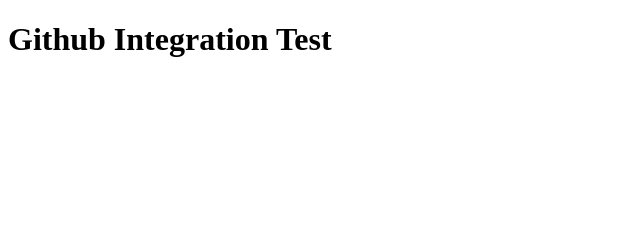
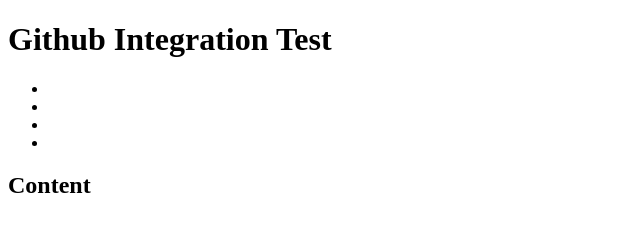
Before and after one commit to karleene/githubIntegrationTest, a plain HTML site: page index.html in a window 1280 px wide. Shown: the whole page, without its empty margins (0-640 px from the left). Drawn offline with Linux system fonts and the light colour scheme.

Commit message:
added nav and h2

```diff
--- a/index.html
+++ b/index.html
@@ -8,5 +8,16 @@
 </head>
 <body>
     <h1>Github Integration Test</h1>
+
+    <nav>
+        <ul>
+            <li></li>
+            <li></li>
+            <li></li>
+            <li></li>
+        </ul>
+    </nav>
+
+    <h2>Content</h2>
 </body>
 </html>
```
